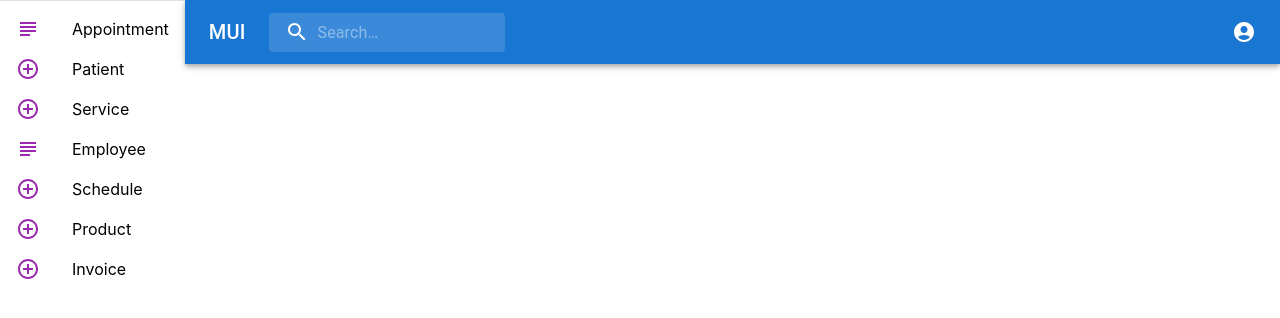
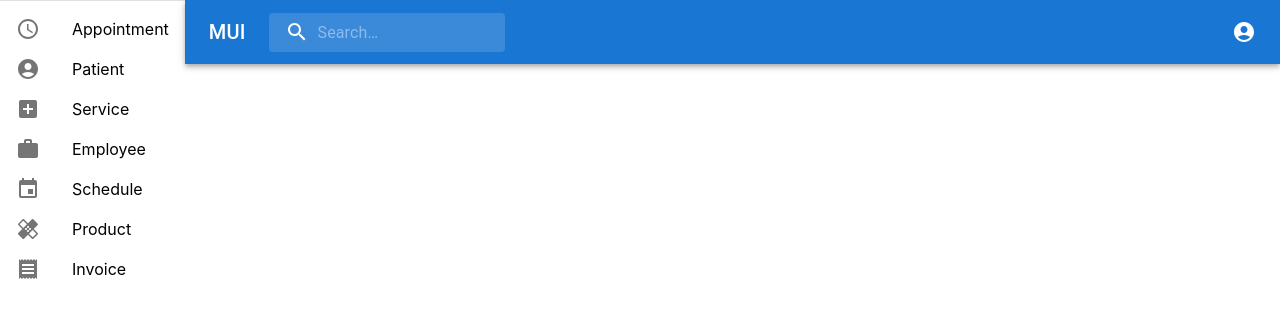
Before and after one commit to kzhligh/rtterror, a Next.js app in the folder frontend/: page / in a window 1280 px wide. Shown: the top 318 px of the page. Built offline with nearby package versions, Linux system fonts and the light colour scheme.

Commit message:
add all the structure pages

```diff
--- a/frontend/components/Layout/drawer.js
+++ b/frontend/components/Layout/drawer.js
@@ -1,43 +1,50 @@
-import {Drawer, List, ListItem, ListItemIcon} from "@mui/material";
+import { List, ListItem, ListItemIcon} from "@mui/material";
+import styled from '../../styles/layout.module.css'
 import Link from "next/link";
 import * as React from "react";
-import {AddCircleOutlineOutlined, SubjectOutlined} from "@mui/icons-material";
+import {
+    AccessTime,
+    AccountCircle,
+    AddBox, Event,
+    Healing, Receipt,
+    Work
+} from "@mui/icons-material";
 
 const CustomDrawer =() =>{
     const menuItems = [
         {
             text: 'Appointment',
-            icon: <SubjectOutlined color="secondary" />,
+            icon: <AccessTime />,
             path: '/appointment'
         },
         {
             text: 'Patient',
-            icon: <AddCircleOutlineOutlined color="secondary" />,
+            icon: <AccountCircle  />,
             path: '/patient'
         },
         {
             text: 'Service',
-            icon: <AddCircleOutlineOutlined color="secondary" />,
+            icon: <AddBox />,
             path: '/service'
         },
         {
             text: 'Employee',
-            icon: <SubjectOutlined color="secondary" />,
+            icon: <Work />,
             path: '/employee'
         },
         {
             text: 'Schedule',
-            icon: <AddCircleOutlineOutlined color="secondary" />,
+            icon: <Event />,
             path: '/schedule'
         },
         {
             text: 'Product',
-            icon: <AddCircleOutlineOutlined color="secondary" />,
+            icon: <Healing  />,
             path: '/product'
         },
         {
             text: 'Invoice',
-            icon: <AddCircleOutlineOutlined color="secondary" />,
+            icon: <Receipt />,
             path: '/invoice'
         }
     ];
@@ -48,6 +55,7 @@ const CustomDrawer =() =>{
                         <ListItem
                             button
                             key={item.text}
+                            className={styled.drawerWrapper}
                         >
                             <ListItemIcon>{item.icon}</ListItemIcon>
                             <Link href={item.path}>
--- a/frontend/styles/layout.module.css
+++ b/frontend/styles/layout.module.css
@@ -7,6 +7,10 @@
     flex-direction: column;
 }
 
+.drawerWrapper{
+    padding-left: 10px;
+    margin-left: 10px;
+}
 
 .content {
     width: 100%
```
Also changed, not shown: frontend/pages/employee.js (added, +11 -0 lines), frontend/pages/invoice.js (added, +10 -0 lines), frontend/pages/patient/index.js (renamed from frontend/pages/customer/index.js, +3 -8 lines), frontend/pages/product.js (added, +10 -0 lines), frontend/pages/schedule.js (added, +10 -0 lines), frontend/components/service/serviceCardItem.js (added), frontend/components/service/serviceForm.js (added).
